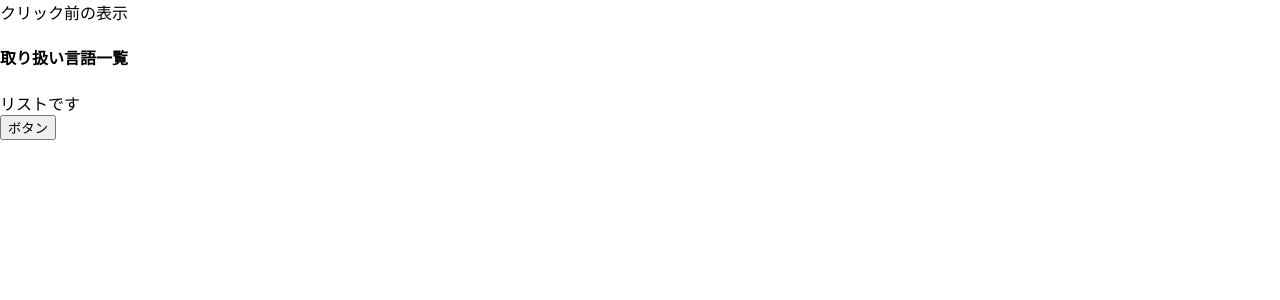
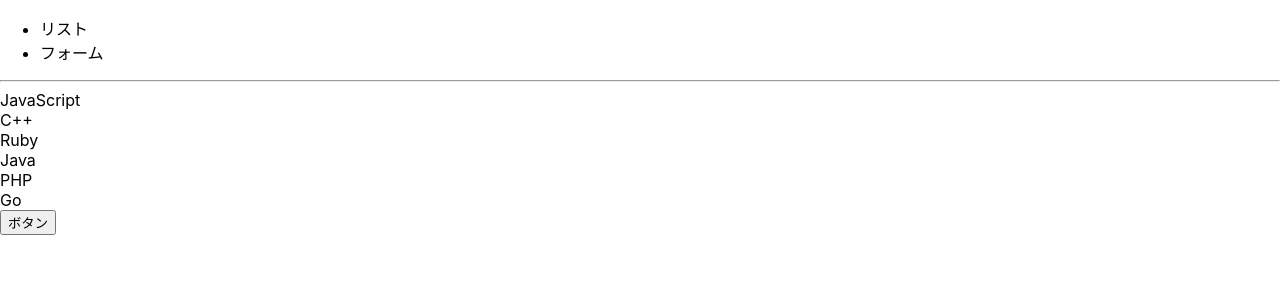
Before and after one commit to uyayimon/Learning-React-1, a React (Create React App) app: page / in a window 1280 px wide. Shown: the top 300 px of the page. Built offline with nearby package versions, Linux system fonts and the light colour scheme.

Commit message:
ifとloop

```diff
--- a/src/App.js
+++ b/src/App.js
@@ -1,25 +1,40 @@
 import React from "react";
 import { List } from "./List";
+import { Form } from "./Form";
 
 class App extends React.Component {
   constructor(props) {
     super(props);
-    this.state = { description: "クリック前の表示" };
-  }
-
-  changeDescription() {
-    this.setState({
-      description: "クリック後の表示",
-    });
+    this.state = {
+      tab: "list",
+    };
   }
 
   render() {
-    const { description } = this.state;
+    const { tab } = this.state;
     return (
       <div>
-        {description}
-        <List title="取り扱い言語一覧" />
-        <button onClick={() => this.changeDescription()}>ボタン</button>
+        <header>
+          <ul>
+            <li
+              onClick={() => {
+                this.setState({ tab: "list" });
+              }}
+            >
+              リスト
+            </li>
+            <li
+              onClick={() => {
+                this.setState({ tab: "form" });
+              }}
+            >
+              フォーム
+            </li>
+          </ul>
+          <hr />
+        </header>
+        {tab === "list" ? <List /> : <Form></Form>}
+        <button>ボタン</button>
       </div>
     );
   }
--- /dev/null
+++ b/src/Form.js
@@ -0,0 +1,7 @@
+import React from "react";
+
+export class Form extends React.Component{
+  render() {
+    return <div>フォームです</div>
+  }
+}
--- a/src/List.js
+++ b/src/List.js
@@ -1,12 +1,16 @@
-import React from 'react';
+import React from "react";
+
+const LANGUAGES = ["JavaScript", "C++", "Ruby", "Java", "PHP", "Go"];
+
 
 export class List extends React.Component {
   render() {
     const { title } = this.props;
     return (
       <div>
-        <h4>{ title }</h4>
-        <div>リストです</div>
+        {LANGUAGES.map((lang, index) => {
+          return <div key={index}>{lang}</div>;
+        })}
       </div>
     );
   }
```
